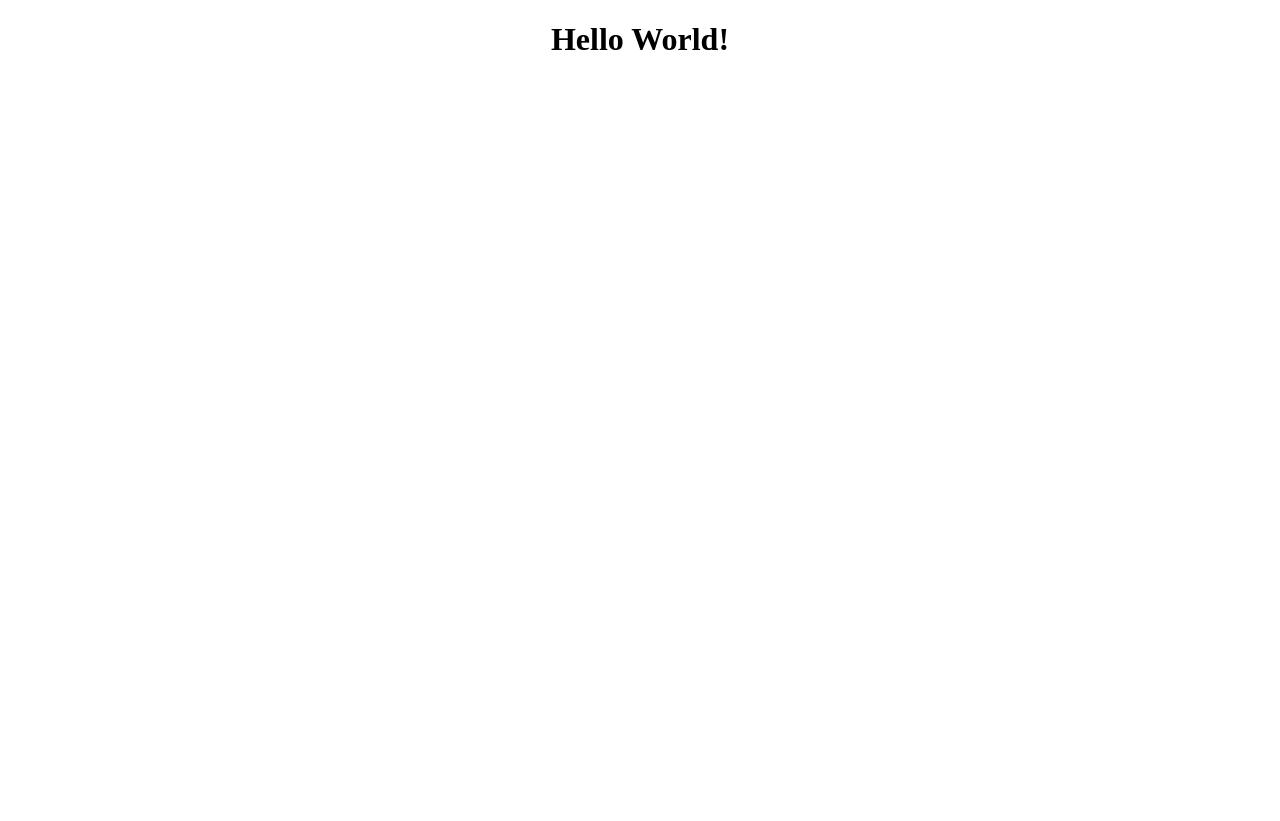
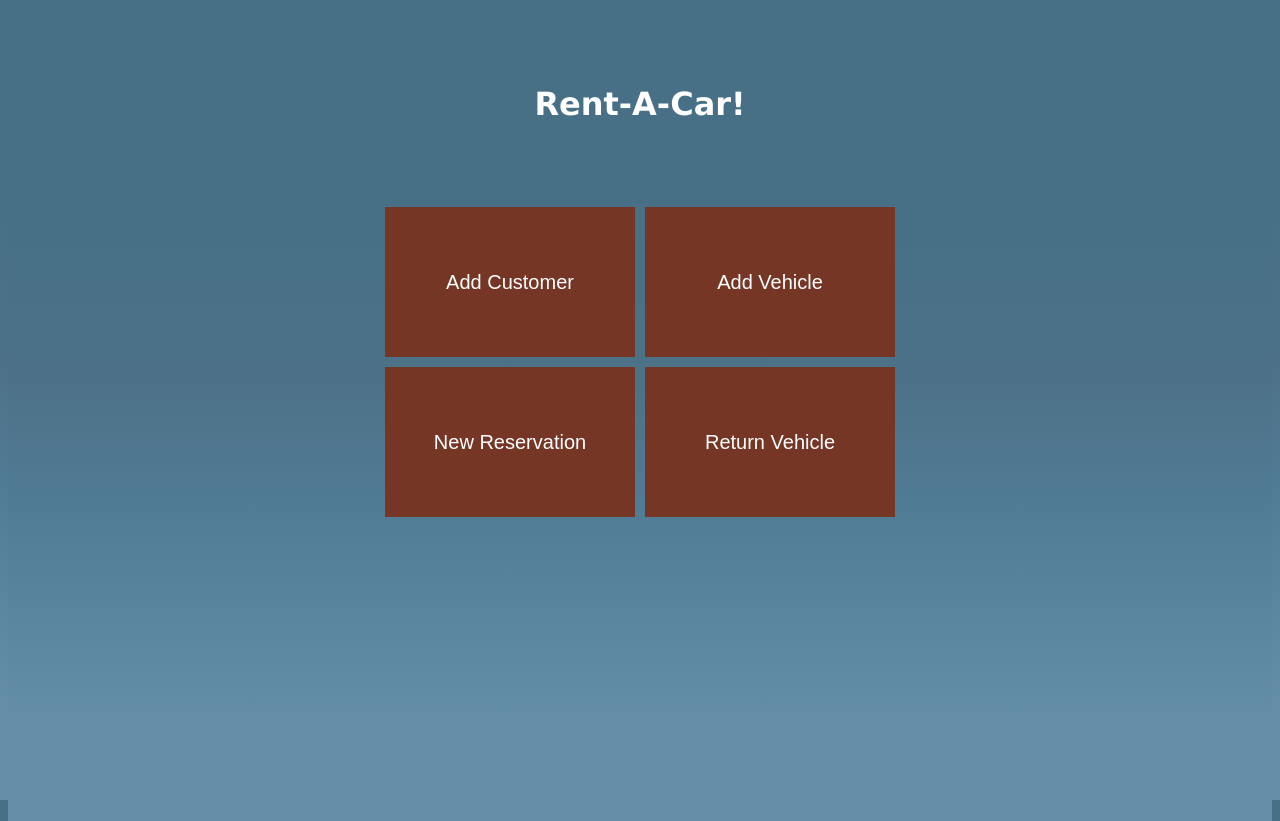
Before and after one commit to Gabriel-Sa/dbmsgui, a plain HTML site: page index.html in a window 1280 px wide. Before the commit the page ends 800 px from the top, so only its background shows below. Drawn offline with Linux system fonts and the light colour scheme.

Commit message:
created front page

```diff
--- a/index.html
+++ b/index.html
@@ -3,9 +3,17 @@
   <head>
     <meta charset="utf-8">
     <link href="styles.css" rel="stylesheet" type="text/css">
+    <script type="module" src="index.js"></script>
     <title>Project GUI</title>
   </head>
   <body>
-    <h1> Hello World!</h1>
+    <h1> Rent-A-Car!</h1>
+    <!-- <textarea class="searchbar"></textarea> -->
+    <div class="buttonHolder">
+      <button class="buttons" id="addCustomerButton">Add Customer</button>
+      <button class="buttons" id="addVehicleButton">Add Vehicle</button>
+      <button class="buttons" id="addReservationButton">New Reservation</button>
+      <button class="buttons" id ="returnVehicleButton">Return Vehicle</button>
+    </div>
   </body>
 </html>
--- a/styles.css
+++ b/styles.css
@@ -1,3 +1,50 @@
+/*
+colors:
+mist: #90AFC5
+stone: #336B87
+shadow: #2A3132
+Autumn foliage: #763626
+ */
 h1{
   text-align: center;
+  padding-top: 5%;
+  color: white;
 }
+/* .searchbar{
+  display: block;
+  margin-left: auto;
+  margin-right: auto;
+} */
+
+.buttons{
+  background-color: #763626;
+  color: white;
+  border-style: hidden;
+  transition-duration: 0.1s;
+  text-align: center;
+  font-size: 20px;
+  width:250px;
+  height: 150px;
+}
+
+.buttonHolder{
+  padding-top: 5%;
+  display: grid;
+  justify-content: center;
+  width: 700px;
+  margin: 0 auto;
+  grid-template-columns: repeat(auto-fit, 250px);
+  grid-gap: 10px;
+}
+
+.buttons:hover{
+  background-color: #2A3132;
+}
+
+html, body{
+  background: rgb(144,175,197);
+  font-family: verdana;
+  height: 100%;
+  background: linear-gradient(0deg, rgba(101,143,168,1) 12%,
+  rgba(81,124,150,1) 39%, rgba(77,114,135,1) 54%, rgba(71,112,134,1) 74%);
+}
```
Also changed, not shown: index.js (added).
